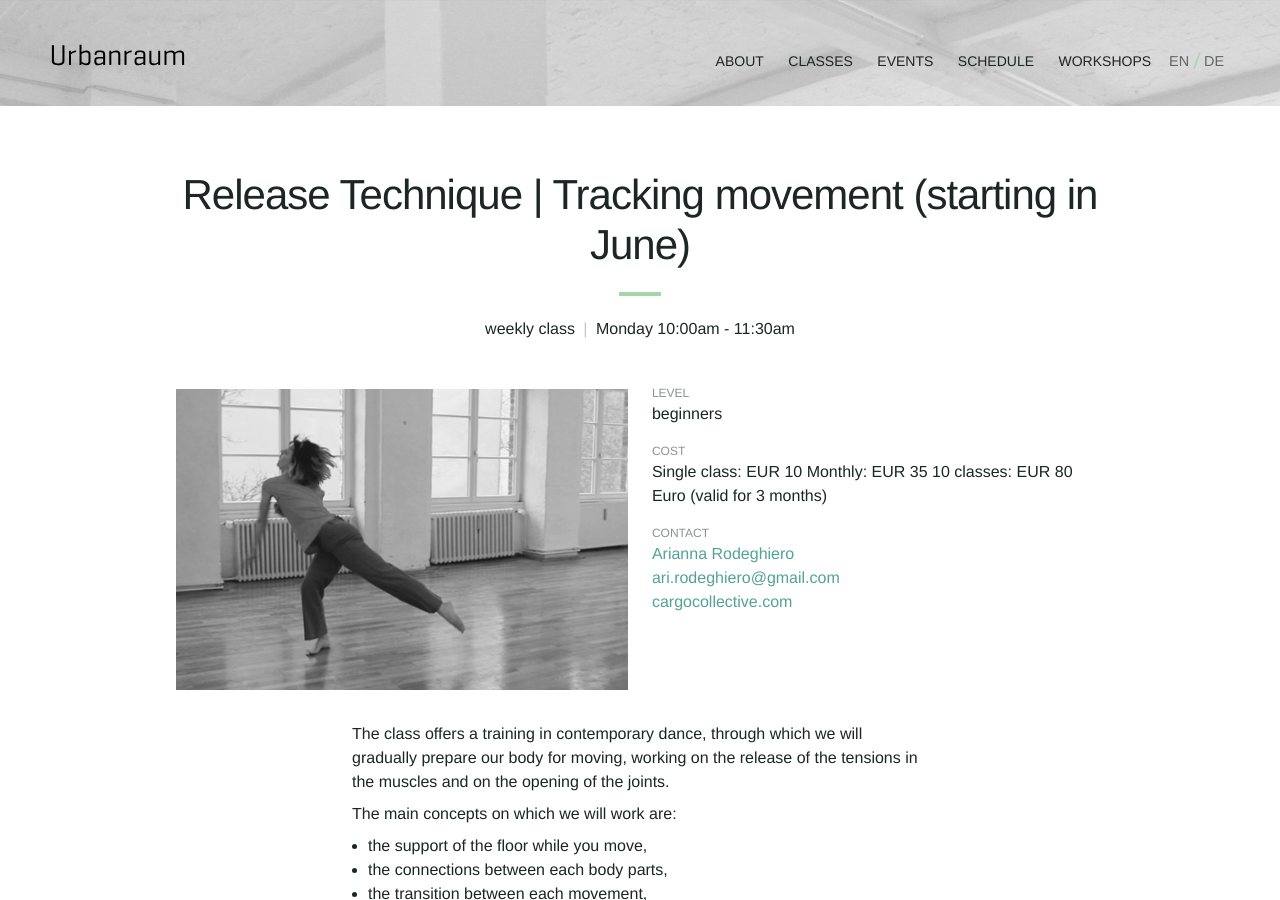
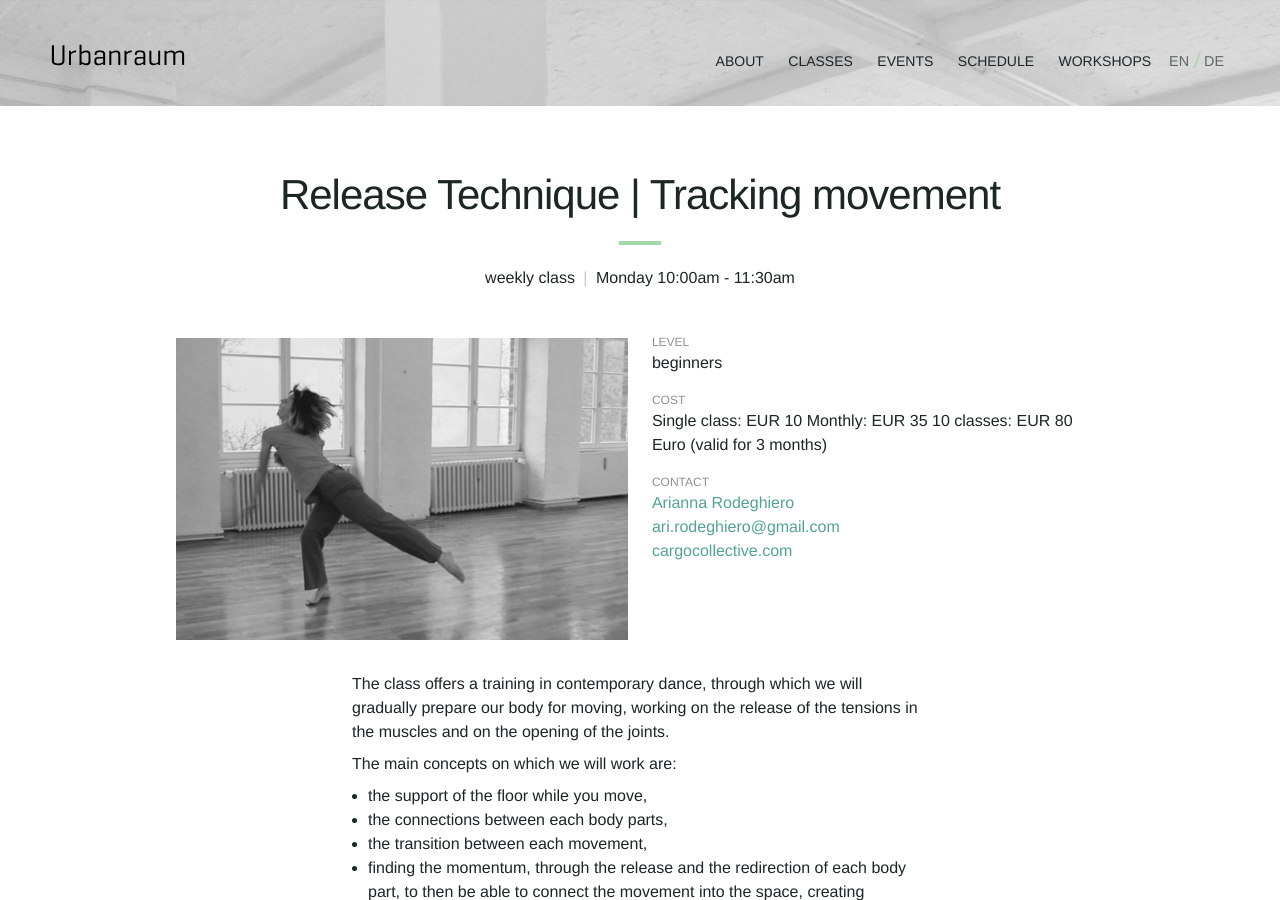
Before and after one commit to Kriesse/urbanraum, a Jekyll site: the page built from _classes/tracking-movement.md, in a window 1280 px wide and 900 px high. Built offline with Jekyll 4.4.1, drawn with Linux system fonts in a browser that asks for light colours; nearby versions of some CDN libraries.

Commit message:
Update tracking-movement.md

```diff
--- a/_classes/tracking-movement.md
+++ b/_classes/tracking-movement.md
@@ -7,8 +7,8 @@ schedule:
     end: "11:30am"
 image: "class-tracking-movement-01.jpg"
 
-title_en: "Release Technique | Tracking movement (starting in June)"
-title_de: "Release Technique | Tracking movement (ab Juni)"
+title_en: "Release Technique | Tracking movement"
+title_de: "Release Technique | Tracking movement"
 
 type_en: "weekly class"
 type_de: "Wöchentlicher Kurs"
```
